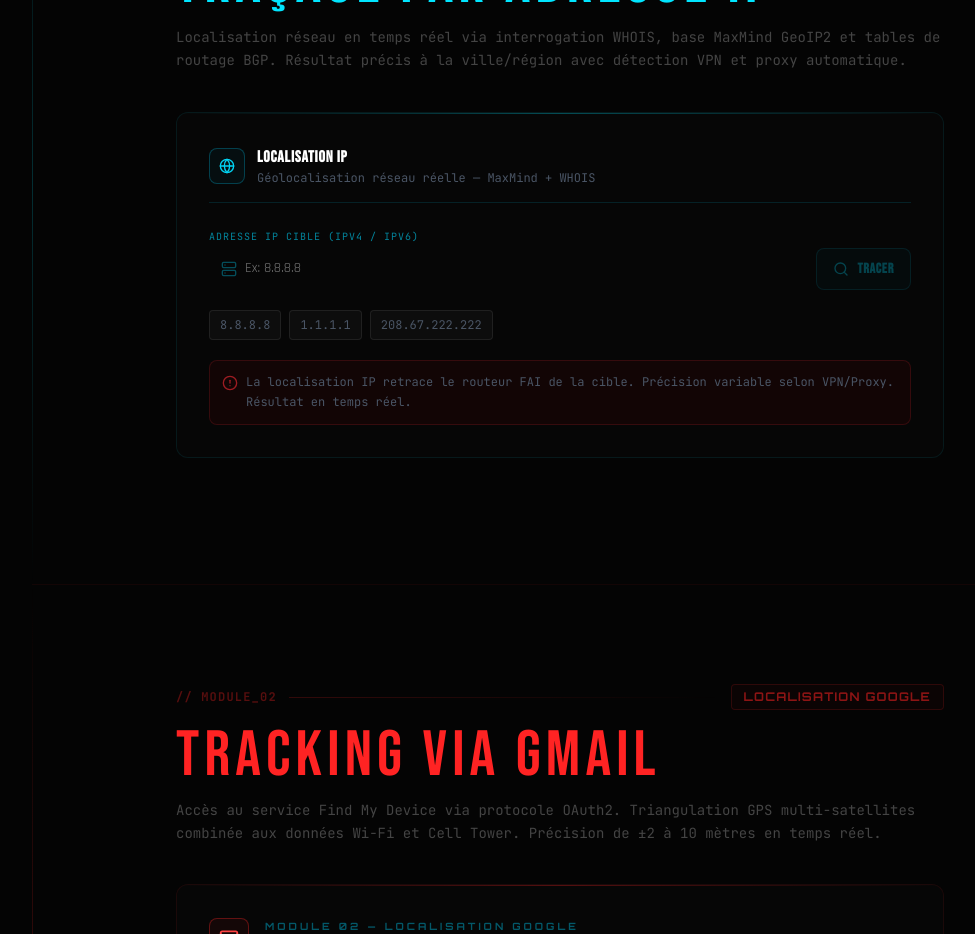
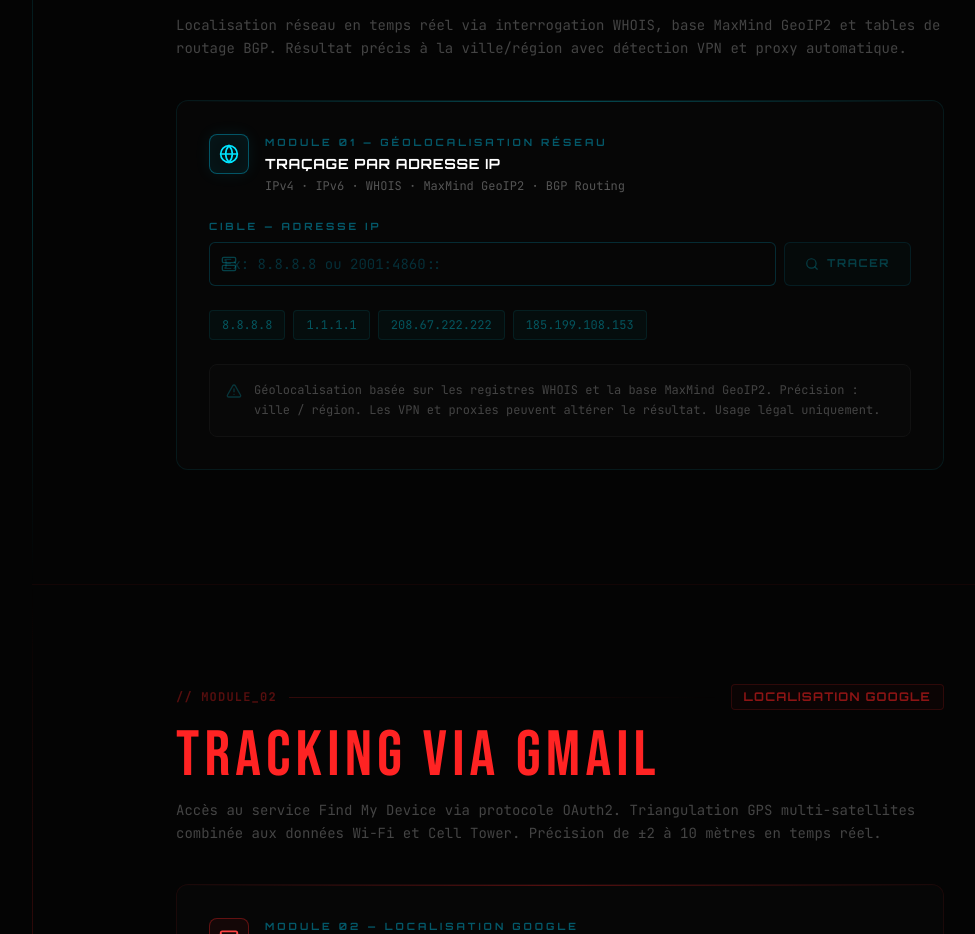
Before and after one commit to Med12-q/Track_Xsecure, a React (Vite) app: page / in a window 1280 px wide. Shown: the part 1180-2114 px from the top of the page, without its empty margins (192-1167 px from the left). Built offline with nearby package versions, Linux system fonts and the light colour scheme.

Commit message:
feat: complete multi-section redesign — ip-tracker.tsx

```diff
--- a/src/components/ip-tracker.tsx
+++ b/src/components/ip-tracker.tsx
@@ -1,31 +1,24 @@
 import { useState } from "react";
 import { MapComponent } from "./map";
-import { Search, Globe, Server, Activity, RotateCcw, CheckCircle2, Loader2, AlertCircle, Wifi, Shield } from "lucide-react";
+import { Search, Globe, Server, Activity, RotateCcw, CheckCircle2, Loader2, AlertTriangle, Wifi, Shield } from "lucide-react";
 import { toast } from "sonner";
 
 type Phase = "form" | "scanning" | "result";
 
 interface IpData {
-  ip: string;
-  city: string;
-  region: string;
-  country_name: string;
-  country_code: string;
-  latitude: number;
-  longitude: number;
-  org: string;
-  timezone: string;
-  asn: string;
-  in_eu: boolean;
+  ip: string; city: string; region: string; country_name: string;
+  country_code: string; latitude: number; longitude: number;
+  org: string; timezone: string; asn: string;
 }
 
-const SCAN_STEPS = [
-  "Résolution DNS de la cible...",
-  "Interrogation des serveurs WHOIS...",
+const STEPS = [
+  "Initialisation du module de traçage...",
+  "Résolution DNS et reverse lookup...",
+  "Interrogation des registres ARIN/RIPE/LACNIC...",
   "Analyse des tables de routage BGP...",
-  "Géolocalisation via base MaxMind...",
-  "Extraction des métadonnées réseau...",
-  "Détection VPN / Proxy / Tor...",
+  "Géolocalisation via base MaxMind GeoIP2...",
+  "Détection VPN / Proxy / Tor exit node...",
+  "Extraction complète des métadonnées réseau...",
 ];
 
 export function IpTracker() {
@@ -35,130 +28,106 @@ export function IpTracker() {
   const [stepIdx, setStepIdx] = useState(0);
   const [data, setData] = useState<IpData | null>(null);
 
-  const handleLocate = async () => {
-    const target = ip.trim();
-    if (!target) return;
-    setPhase("scanning");
-    setProgress(0);
-    setStepIdx(0);
-    setData(null);
+  const locate = async () => {
+    const t = ip.trim(); if (!t) return;
+    setPhase("scanning"); setProgress(0); setStepIdx(0); setData(null);
 
     let step = 0;
-    const progressInterval = setInterval(() => {
-      setProgress(p => Math.min(p + 2, 88));
-    }, 100);
-    const stepInterval = setInterval(() => {
-      step++;
-      if (step < SCAN_STEPS.length) setStepIdx(step);
-      else clearInterval(stepInterval);
-    }, 800);
+    const pInt = setInterval(() => setProgress(p => Math.min(p + 1.8, 88)), 90);
+    const sInt = setInterval(() => { step++; if (step < STEPS.length) setStepIdx(step); else clearInterval(sInt); }, 750);
 
     try {
-      const res = await fetch(`https://ipapi.co/${encodeURIComponent(target)}/json/`);
-      const result = await res.json();
-      clearInterval(progressInterval);
-      clearInterval(stepInterval);
-      if (result.error) throw new Error(result.reason || "IP introuvable");
-      setProgress(100);
-      setStepIdx(SCAN_STEPS.length - 1);
-      setTimeout(() => { setData(result as IpData); setPhase("result"); }, 500);
-    } catch (err: any) {
-      clearInterval(progressInterval);
-      clearInterval(stepInterval);
-      setPhase("form");
-      toast.error(err.message || "Erreur de localisation");
+      const r = await fetch(`https://ipapi.co/${encodeURIComponent(t)}/json/`);
+      const d = await r.json();
+      clearInterval(pInt); clearInterval(sInt);
+      if (d.error) throw new Error(d.reason || "IP introuvable");
+      setProgress(100); setStepIdx(STEPS.length - 1);
+      setTimeout(() => { setData(d); setPhase("result"); }, 600);
+    } catch (e: any) {
+      clearInterval(pInt); clearInterval(sInt);
+      setPhase("form"); toast.error(e.message);
     }
   };
 
-  const EXAMPLES = ["8.8.8.8", "1.1.1.1", "208.67.222.222"];
-
   if (phase === "form") return (
-    <div className="space-y-5">
-      <div className="flex items-center gap-3 pb-4 border-b border-cyan-500/15">
-        <div className="w-9 h-9 rounded-lg border border-cyan-500/30 bg-cyan-500/5 flex items-center justify-center">
-          <Globe className="w-4 h-4 text-cyan-400" />
+    <div className="space-y-6">
+      <div className="flex items-start gap-4">
+        <div className="flex-shrink-0 w-10 h-10 rounded-lg border border-neon-cyan flex items-center justify-center"
+          style={{ background: "hsl(190 100% 50% / 0.06)" }}>
+          <Globe className="w-5 h-5 text-neon-cyan" style={{ color: "#00e5ff" }} />
         </div>
         <div>
-          <h2 className="font-display font-bold text-base tracking-wider text-white">LOCALISATION IP</h2>
-          <p className="text-xs font-mono text-gray-600">Géolocalisation réseau réelle — MaxMind + WHOIS</p>
+          <p className="section-number mb-1">Module 01 — Géolocalisation Réseau</p>
+          <h3 className="font-tech text-white text-sm font-bold tracking-wider uppercase">
+            Traçage par Adresse IP
+          </h3>
+          <p className="text-xs mt-1" style={{ color: "#555", fontFamily: "'JetBrains Mono'" }}>
+            IPv4 · IPv6 · WHOIS · MaxMind GeoIP2 · BGP Routing
+          </p>
         </div>
       </div>
 
       <div className="space-y-2">
-        <label className="text-[10px] font-mono text-cyan-500/70 uppercase tracking-widest">
-          Adresse IP cible (IPv4 / IPv6)
-        </label>
+        <label className="section-number block">Cible — Adresse IP</label>
         <div className="flex gap-2">
           <div className="relative flex-1">
-            <Server className="absolute left-3 top-1/2 -translate-y-1/2 w-4 h-4 text-cyan-500/40" />
-            <input
-              className="input-neon w-full pl-9 pr-3 py-2.5 rounded-lg text-sm"
-              placeholder="Ex: 8.8.8.8"
-              value={ip}
-              onChange={e => setIp(e.target.value)}
-              onKeyDown={e => e.key === "Enter" && handleLocate()}
-            />
+            <Server className="absolute left-3 top-1/2 -translate-y-1/2 w-4 h-4" style={{ color: "#00e5ff44" }} />
+            <input className="neon-input pl-9" placeholder="Ex: 8.8.8.8 ou 2001:4860::" value={ip}
+              onChange={e => setIp(e.target.value)} onKeyDown={e => e.key === "Enter" && locate()} />
           </div>
-          <button
-            onClick={handleLocate}
-            disabled={!ip.trim()}
-            className="px-4 py-2.5 rounded-lg border border-cyan-500/40 bg-cyan-500/10 text-cyan-400 text-sm font-display font-bold tracking-wider uppercase hover:bg-cyan-500/20 hover:shadow-[0_0_20px_hsl(185_100%_50%/0.2)] disabled:opacity-30 disabled:cursor-not-allowed transition-all duration-200 flex items-center gap-2"
-          >
-            <Search className="w-4 h-4" />
-            TRACER
+          <button className="btn-cyan" onClick={locate} disabled={!ip.trim()}>
+            <Search className="w-3.5 h-3.5" /> TRACER
           </button>
         </div>
       </div>
 
-      <div className="flex gap-2">
-        {EXAMPLES.map(ex => (
+      <div className="flex gap-2 flex-wrap">
+        {["8.8.8.8", "1.1.1.1", "208.67.222.222", "185.199.108.153"].map(ex => (
           <button key={ex} onClick={() => setIp(ex)}
-            className="px-2.5 py-1.5 rounded border border-white/8 bg-white/3 text-xs font-mono text-gray-600 hover:text-cyan-400 hover:border-cyan-500/30 transition-all">
+            className="px-3 py-1.5 rounded text-xs font-mono transition-all"
+            style={{ border: "1px solid #00e5ff15", background: "#00e5ff08", color: "#00e5ff55" }}
+            onMouseEnter={e => { (e.target as HTMLElement).style.color = "#00e5ff"; (e.target as HTMLElement).style.borderColor = "#00e5ff40"; }}
+            onMouseLeave={e => { (e.target as HTMLElement).style.color = "#00e5ff55"; (e.target as HTMLElement).style.borderColor = "#00e5ff15"; }}>
             {ex}
           </button>
         ))}
       </div>
 
-      <div className="flex gap-2 p-3 rounded-lg bg-red-950/20 border border-red-500/15">
-        <AlertCircle className="w-4 h-4 text-red-500/60 flex-shrink-0 mt-0.5" />
-        <p className="text-xs font-mono text-gray-600 leading-relaxed">
-          La localisation IP retrace le routeur FAI de la cible. Précision variable selon VPN/Proxy. Résultat en temps réel.
+      <div className="flex gap-3 p-4 rounded-lg" style={{ background: "#080808", border: "1px solid #111" }}>
+        <AlertTriangle className="w-4 h-4 flex-shrink-0 mt-0.5" style={{ color: "#00e5ff33" }} />
+        <p className="text-xs leading-relaxed" style={{ color: "#444", fontFamily: "'JetBrains Mono'" }}>
+          Géolocalisation basée sur les registres WHOIS et la base MaxMind GeoIP2. Précision : ville / région. Les VPN et proxies peuvent altérer le résultat. Usage légal uniquement.
         </p>
       </div>
     </div>
   );
 
   if (phase === "scanning") return (
-    <div className="space-y-5">
-      <div className="flex items-center gap-3 pb-4 border-b border-cyan-500/15">
-        <div className="w-9 h-9 rounded-lg border border-cyan-500/30 bg-cyan-500/5 flex items-center justify-center">
-          <Globe className="w-4 h-4 text-cyan-400 animate-pulse" />
+    <div className="space-y-6">
+      <div className="flex items-center gap-4">
+        <div className="w-10 h-10 rounded-lg flex items-center justify-center" style={{ border: "1px solid #00e5ff33", background: "#00e5ff08" }}>
+          <Globe className="w-5 h-5 animate-pulse" style={{ color: "#00e5ff" }} />
         </div>
-        <div>
-          <h2 className="font-display font-bold text-base tracking-wider text-white">ANALYSE EN COURS</h2>
-          <p className="text-xs font-mono text-cyan-400/60">{ip}</p>
+        <div className="flex-1">
+          <p className="font-tech text-xs font-bold tracking-widest uppercase" style={{ color: "#00e5ff" }}>
+            ANALYSE EN COURS
+          </p>
+          <p className="text-xs font-mono mt-0.5" style={{ color: "#555" }}>{ip}</p>
         </div>
-        <div className="ml-auto text-lg font-display font-bold text-cyan-400">{Math.round(progress)}%</div>
+        <span className="font-display text-3xl" style={{ color: "#00e5ff" }}>{Math.round(progress)}<span className="text-base" style={{ color: "#00e5ff66" }}>%</span></span>
       </div>
 
-      <div className="h-0.5 w-full bg-white/5 rounded-full overflow-hidden">
-        <div
-          className="h-full bg-gradient-to-r from-cyan-500 to-cyan-300 transition-all duration-300"
-          style={{ width: `${progress}%`, boxShadow: "0 0 12px hsl(185 100% 50% / 0.7)" }}
-        />
+      <div className="h-0.5 w-full rounded-full overflow-hidden" style={{ background: "#111" }}>
+        <div className="h-full rounded-full progress-bar transition-all duration-300" style={{ width: `${progress}%` }} />
       </div>
 
-      <div className="space-y-2.5">
-        {SCAN_STEPS.map((step, i) => (
-          <div key={i} className="flex items-center gap-2.5 text-xs font-mono">
-            {i < stepIdx ? (
-              <CheckCircle2 className="w-3.5 h-3.5 text-cyan-400 flex-shrink-0" />
-            ) : i === stepIdx ? (
-              <Loader2 className="w-3.5 h-3.5 text-cyan-400 animate-spin flex-shrink-0" />
-            ) : (
-              <div className="w-3.5 h-3.5 rounded-full border border-white/10 flex-shrink-0" />
-            )}
-            <span className={i <= stepIdx ? "text-gray-300" : "text-gray-700"}>{step}</span>
+      <div className="space-y-1.5">
+        {STEPS.map((s, i) => (
+          <div key={i} className="step-item">
+            {i < stepIdx ? <CheckCircle2 className="w-3.5 h-3.5 step-done flex-shrink-0" />
+              : i === stepIdx ? <Loader2 className="w-3.5 h-3.5 step-active animate-spin flex-shrink-0" />
+              : <div className="w-3.5 h-3.5 rounded-full flex-shrink-0" style={{ border: "1px solid #1a1a1a" }} />}
+            <span className={i < stepIdx ? "step-done" : i === stepIdx ? "step-active" : "step-pending"}>{s}</span>
           </div>
         ))}
       </div>
@@ -166,48 +135,46 @@ export function IpTracker() {
   );
 
   return data ? (
-    <div className="space-y-4 fade-up">
-      <div className="flex items-center gap-3 pb-4 border-b border-cyan-500/15">
-        <div className="w-9 h-9 rounded-lg border border-cyan-500/30 bg-cyan-500/5 flex items-center justify-center">
-          <Activity className="w-4 h-4 text-cyan-400" />
+    <div className="space-y-5 fade-up">
+      <div className="flex items-center gap-4">
+        <div className="w-10 h-10 rounded-lg flex items-center justify-center" style={{ border: "1px solid #00e5ff33", background: "#00e5ff08" }}>
+          <Activity className="w-5 h-5" style={{ color: "#00e5ff" }} />
         </div>
         <div>
-          <h2 className="font-display font-bold text-base tracking-wider text-cyan-400">NŒUD LOCALISÉ</h2>
-          <p className="text-xs font-mono text-gray-600">{data.ip}</p>
+          <p className="font-tech text-sm font-bold tracking-wider uppercase" style={{ color: "#00e5ff" }}>NŒUD LOCALISÉ</p>
+          <p className="text-xs font-mono mt-0.5" style={{ color: "#555" }}>{data.ip}</p>
         </div>
-        <div className="ml-auto flex items-center gap-1.5">
-          <span className="w-1.5 h-1.5 rounded-full bg-cyan-400 pulse-dot" />
-          <span className="text-[10px] font-mono text-cyan-400 font-bold">{data.country_code}</span>
+        <div className="ml-auto flex items-center gap-2 px-3 py-1.5 rounded" style={{ border: "1px solid #00e5ff25", background: "#00e5ff08" }}>
+          <span className="w-1.5 h-1.5 rounded-full pulse-dot" style={{ background: "#00e5ff" }} />
+          <span className="font-tech text-xs font-bold" style={{ color: "#00e5ff" }}>LIVE — {data.country_code}</span>
         </div>
       </div>
 
-      <div className="rounded-lg overflow-hidden border border-cyan-500/20" style={{ height: 260 }}>
+      <div className="rounded-lg overflow-hidden" style={{ height: 280, border: "1px solid #00e5ff20" }}>
         <MapComponent latitude={data.latitude} longitude={data.longitude} zoom={11}
           label={`${data.city}, ${data.country_name}`} className="h-full w-full" />
       </div>
 
-      <div className="grid grid-cols-2 gap-2">
+      <div className="grid grid-cols-1 sm:grid-cols-2 gap-0.5 rounded-lg overflow-hidden" style={{ border: "1px solid #111" }}>
         {[
-          { icon: Wifi, label: "IP", value: data.ip, highlight: true },
-          { icon: Globe, label: "Pays", value: data.country_name },
-          { icon: Globe, label: "Ville", value: data.city || "—" },
-          { icon: Globe, label: "Région", value: data.region || "—" },
-          { icon: Server, label: "FAI / ASN", value: data.org || "—" },
-          { icon: Activity, label: "Fuseau", value: data.timezone || "—" },
-        ].map(({ icon: Icon, label, value, highlight }) => (
-          <div key={label} className="px-3 py-2.5 rounded-lg bg-black/40 border border-white/6">
-            <p className="text-[9px] font-mono text-gray-700 uppercase tracking-widest mb-1">{label}</p>
-            <p className={`text-sm font-mono font-medium truncate ${highlight ? "text-cyan-400" : "text-gray-300"}`} title={value}>
-              {value}
-            </p>
+          { label: "Adresse IP", value: data.ip, cyan: true },
+          { label: "Pays", value: data.country_name || "—" },
+          { label: "Ville", value: data.city || "—" },
+          { label: "Région", value: data.region || "—" },
+          { label: "Fournisseur ISP", value: data.org || "—" },
+          { label: "Fuseau horaire", value: data.timezone || "—" },
+          { label: "Latitude", value: String(data.latitude) },
+          { label: "Longitude", value: String(data.longitude) },
+        ].map(({ label, value, cyan }) => (
+          <div key={label} className="data-row px-4" style={{ background: "#060606" }}>
+            <span className="data-label">{label}</span>
+            <span className={cyan ? "data-value-cyan" : "data-value"} style={{ maxWidth: "55%", overflow: "hidden", textOverflow: "ellipsis", whiteSpace: "nowrap" }} title={value}>{value}</span>
           </div>
         ))}
       </div>
 
-      <button onClick={() => { setPhase("form"); setIp(""); }}
-        className="w-full py-2.5 rounded-lg border border-white/10 bg-white/3 text-gray-500 text-xs font-display font-bold tracking-wider uppercase hover:border-cyan-500/30 hover:text-cyan-400 transition-all flex items-center justify-center gap-2">
-        <RotateCcw className="w-3.5 h-3.5" />
-        NOUVELLE RECHERCHE IP
+      <button className="btn-cyan w-full justify-center" onClick={() => { setPhase("form"); setIp(""); }}>
+        <RotateCcw className="w-3.5 h-3.5" /> NOUVELLE RECHERCHE
       </button>
     </div>
   ) : null;
```
